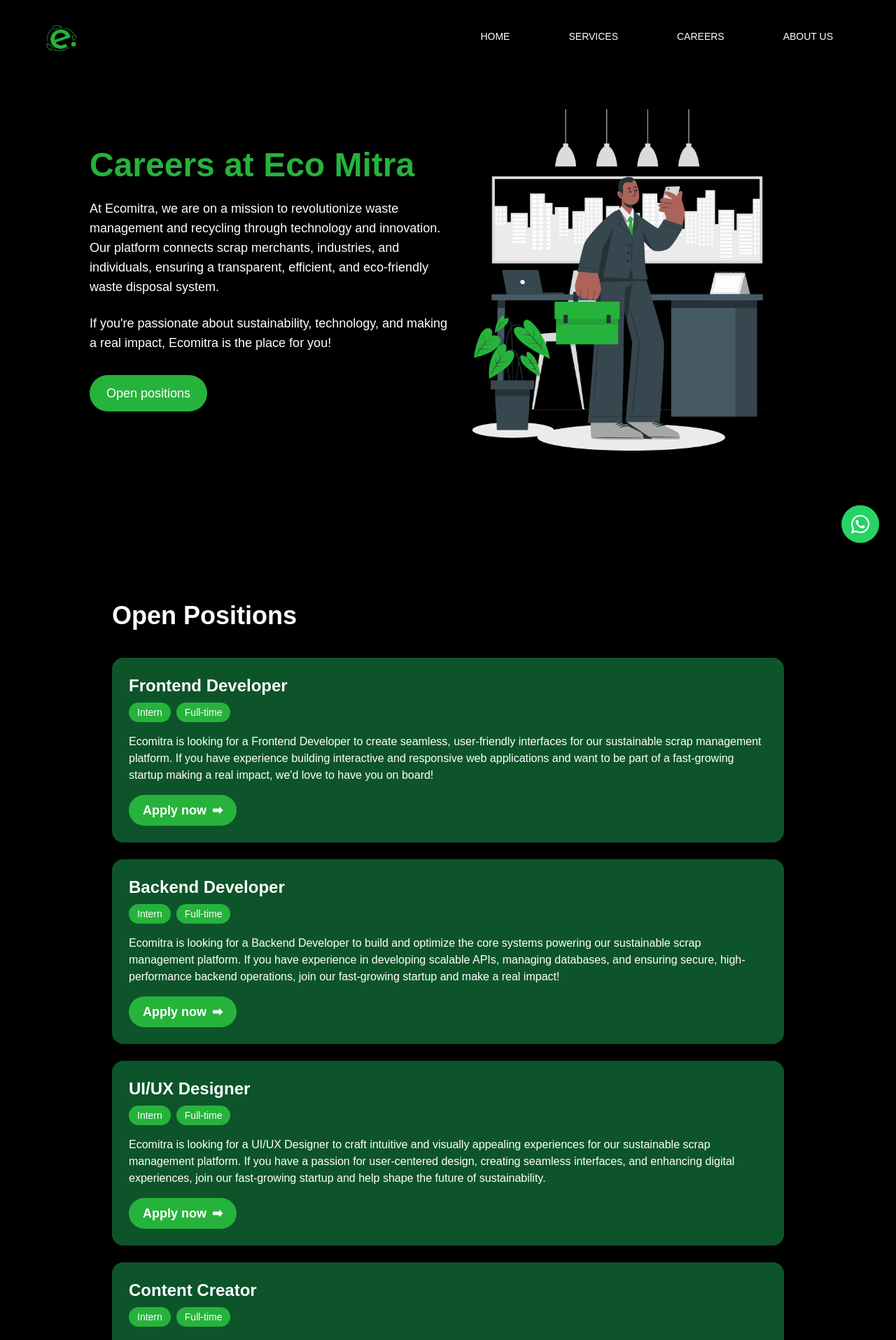
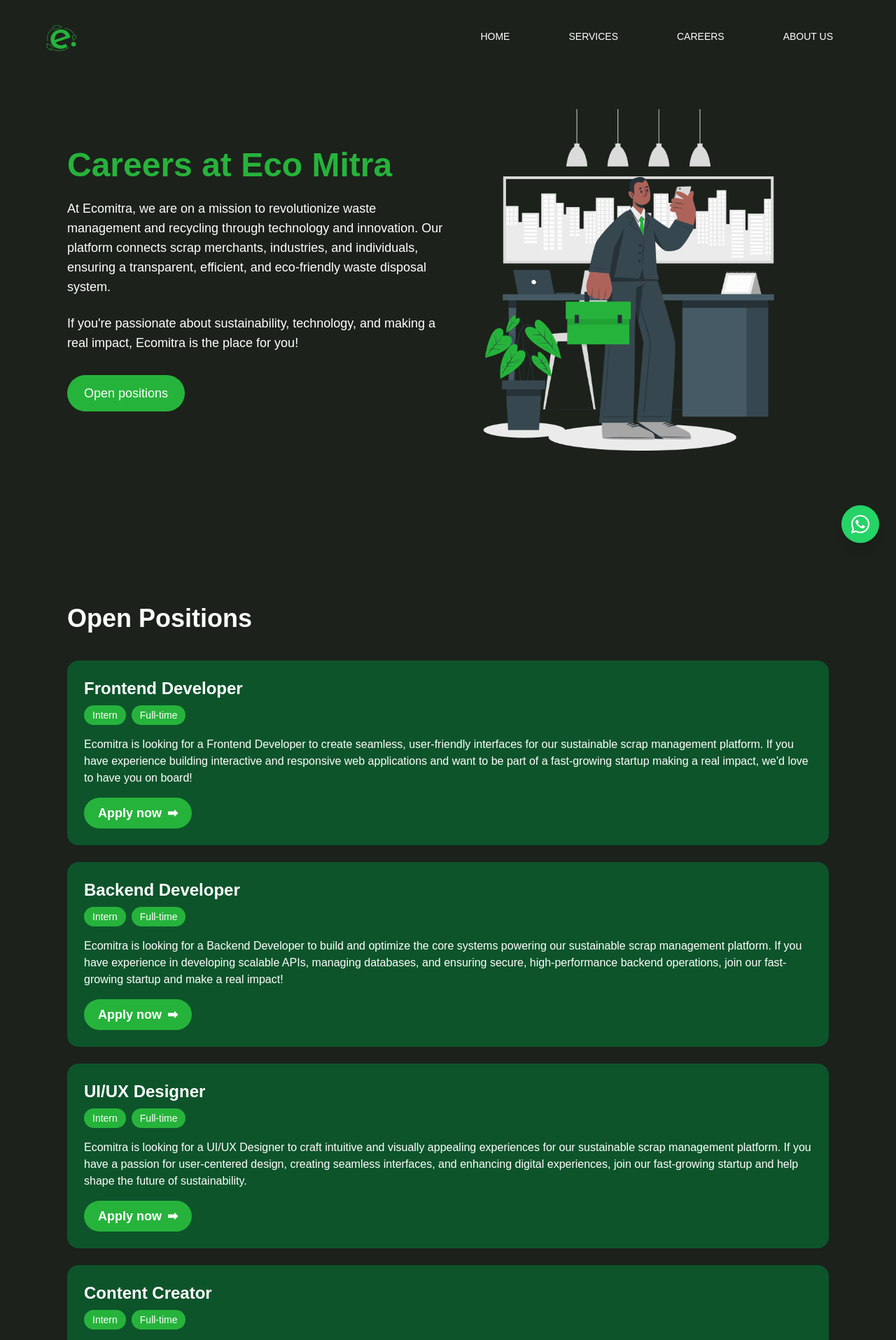
Before and after one commit to nitinrajg/frontend-ecomitra, a React (Vite) app: page /careers in a window 1280 px wide. Shown: the top 1915 px of the page at 70% size. Built offline with nearby package versions, Linux system fonts and the light colour scheme.

Commit message:
career page bg clr changed

```diff
--- a/src/careers/CareerPage.jsx
+++ b/src/careers/CareerPage.jsx
@@ -32,8 +32,8 @@
   ];
 
   return (
-    <div className="overflow-x-hidden w-full">
-      <div className="min-h-[60vh] md:min-h-screen flex flex-col md:flex-row items-center bg-black text-white px-4 sm:px-8 md:px-16 lg:px-32">
+    <div className="w-full overflow-hidden">
+      <div className="min-h-[60vh] md:min-h-screen flex flex-col md:flex-row items-center bg-[#1C211B] text-white px-4 sm:px-6 md:px-12 lg:px-24">
         {/* Left Section - Text Content */}
         <div className="flex-1 w-full md:w-auto pt-20 pb-6 md:py-0">
           <h1 className="text-4xl md:text-5xl font-bold text-[#26B33B] mb-6">
@@ -67,7 +67,7 @@
           <img
             src={cuate}
             alt="Career at Eco Mitra"
-            className="max-w-full md:max-w-md"
+            className="max-w-full md:max-w-md h-auto" // Added h-auto
           />
         </div>
       </div>
@@ -75,13 +75,13 @@
       {/* Job Listings Section */}
       <div
         id="job-listings"
-        className="px-4 sm:px-6 md:px-20 lg:px-40 py-16 bg-black -mt-1" // Added -mt-1 to remove gap
+        className="px-4 sm:px-6 md:px-12 lg:px-24 py-16 bg-[#1C211B]"
       >
         <h2 className="text-4xl text-white font-bold mb-10">Open Positions</h2>
 
         <div className="flex flex-col gap-6">
           {jobs.map((job, index) => (
-            <div key={index} className="bg-green-900 p-6 rounded-2xl text-white">
+            <div key={index} className="bg-green-900 p-6 rounded-2xl text-white overflow-hidden">
               {/* Job Title */}
               <h3 className="text-2xl font-bold mb-2">{job.title}</h3>
 
```
